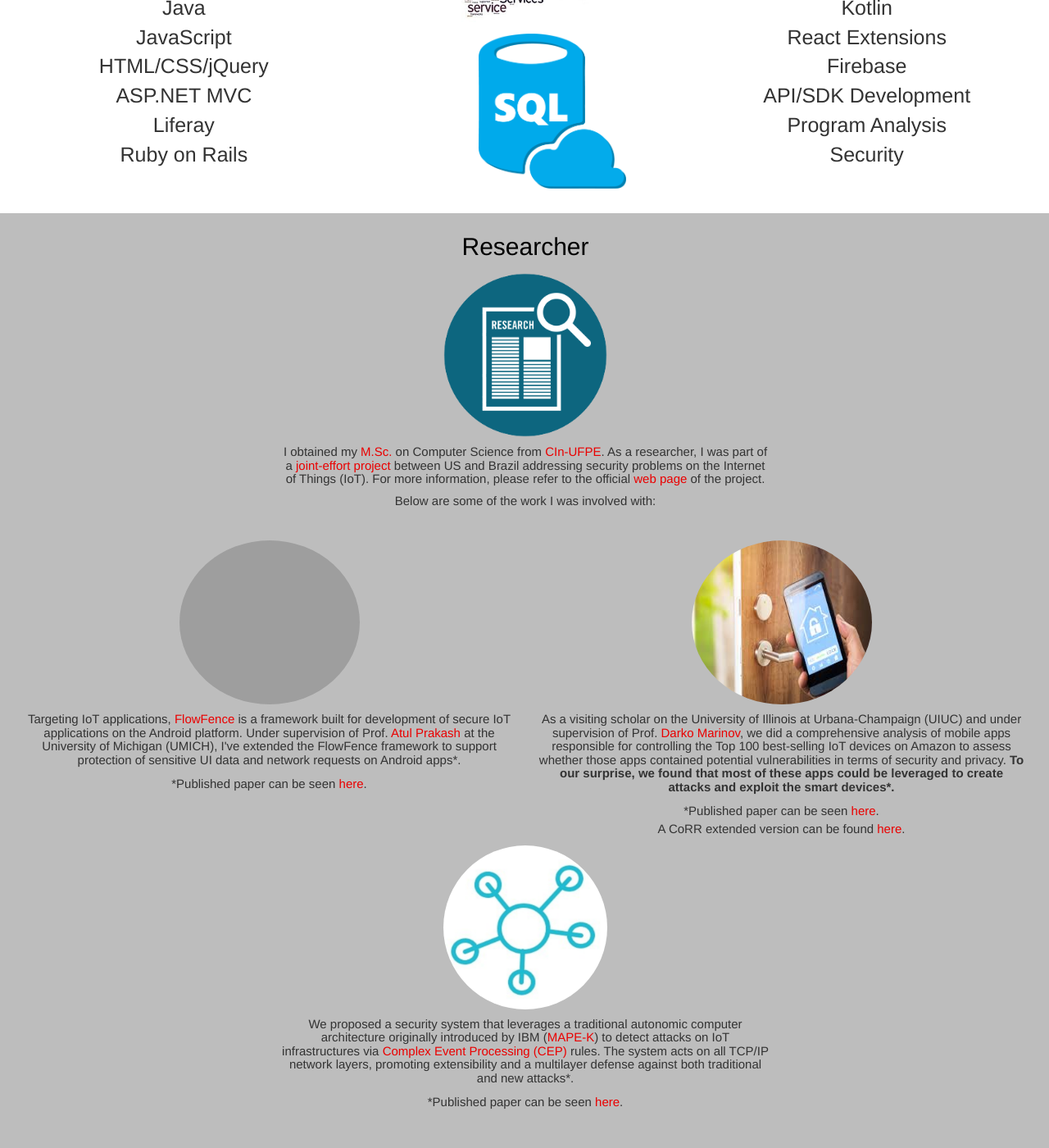
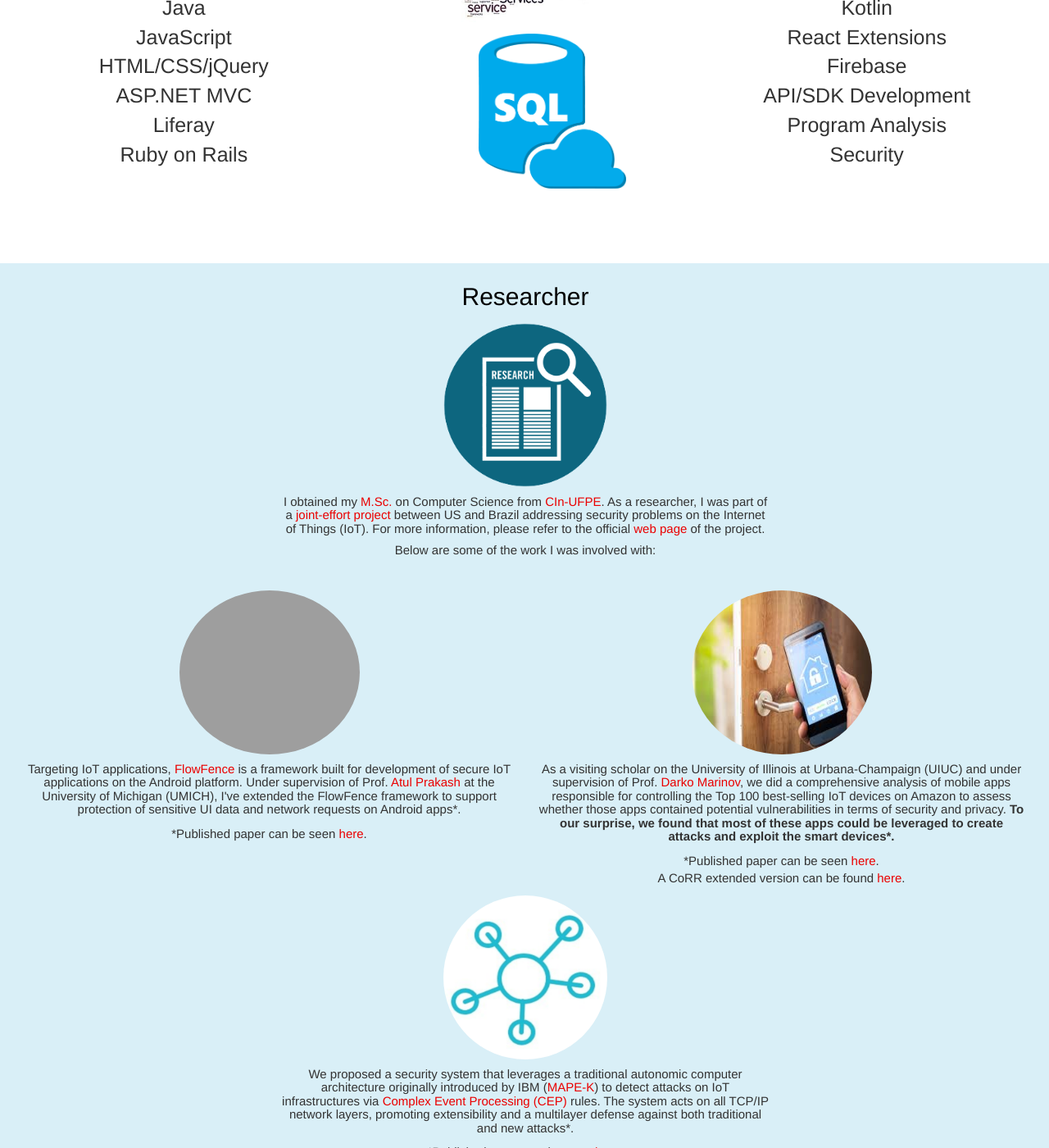
Before and after one commit to davinomjr/davinomjr.github.io, a Jekyll site: the page built from index.md, in a window 1280 px wide and 1400 px high, scrolled down 1529 px. Shown: the whole window at 82% size. Built offline with Jekyll 4.4.1, drawn with Linux system fonts in a browser that asks for light colours; grey boxes are pictures that could not be loaded.

Commit message:
Small css changes

```diff
--- a/assets/css/site.css
+++ b/assets/css/site.css
@@ -210,7 +210,7 @@
 
 
 #researcher {
-    background-color: #bdbdbd;
+    background-color: #d9eff7;
 }
 
 /* BIG BUTTONS */
--- a/assets/js/site.js
+++ b/assets/js/site.js
@@ -60,5 +60,6 @@
 
 function setParallaxHeight(){
   var height = $(window).height();
-  $(".parallax").css("height", height);
+  $(".parallax,.full-h").css("height", height);
+
 }
--- a/index.md
+++ b/index.md
@@ -66,7 +66,7 @@
 
 <div class="breaker"></div>
 
-<div class="no-padding h-100vh" id="software-engineer" style="font-size:36px">
+<div class="no-padding full-h" id="software-engineer" style="font-size:36px">
     <div class="col-xs-12 m-t-20 content-box">
         <div class="v-wrap">
             <article class="v-box">
```
Also changed, not shown: 5 other files.
